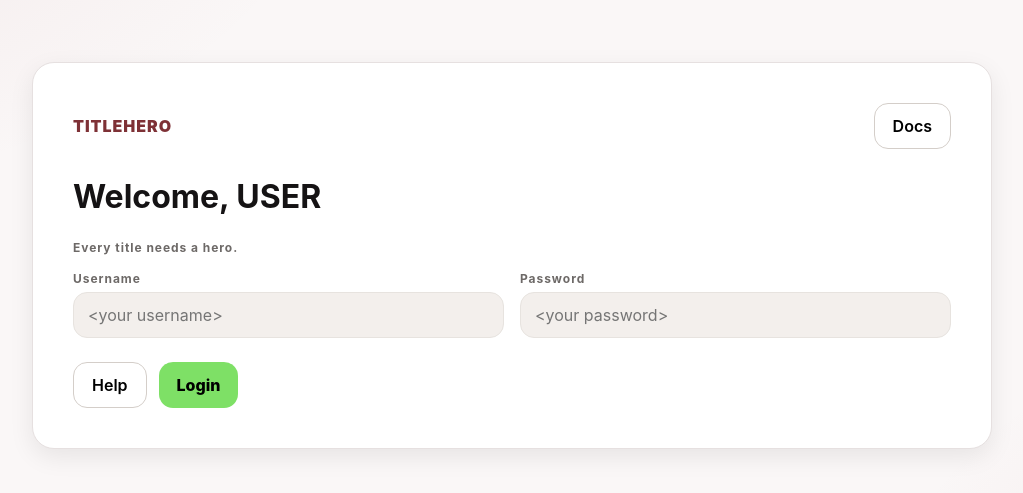
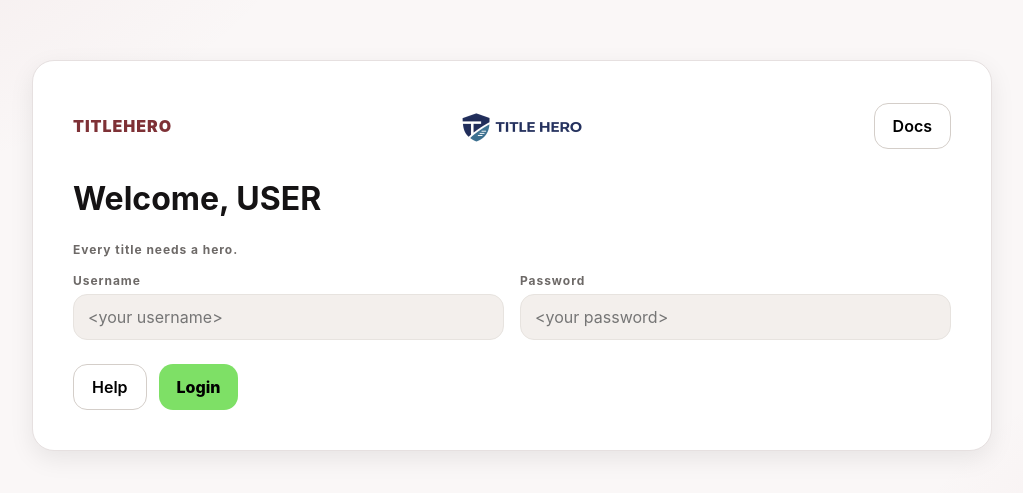
Before and after one commit to ChandlerNgo/TitleHero, a React (Vite) app in the folder client/: page / in a window 1280 px wide. Shown: the part 145-638 px from the top of the page, without its empty margins (128-1151 px from the left). Built offline with nearby package versions, Linux system fonts and the light colour scheme.

Commit message:
updated logo

```diff
--- a/client/src/pages/Dashboard.css
+++ b/client/src/pages/Dashboard.css
@@ -57,6 +57,13 @@
   background: rgba(255,255,255,0.1);
   width: fit-content;
   line-height: 1;
+}
+
+/* Sidebar logo */
+.sidebar-logo {
+  height: 40px;
+  width: auto;
+  object-fit: contain;
 }
 
 /* Upload button in bottom-left corner */
--- a/client/src/pages/Dashboard.tsx
+++ b/client/src/pages/Dashboard.tsx
@@ -628,7 +628,7 @@
     <div className="app">
       {/* Sidebar */}
       <aside className="sidebar">
-        <div className="brand">TITLEHERO</div>
+        <img src="/TITLE HERO TRANSPARENT LOGO.png" alt="Title Hero" className="sidebar-logo"/>
 
         {adminMode && <AdminSignupForm/>}
 
--- a/client/src/pages/Login.css
+++ b/client/src/pages/Login.css
@@ -30,6 +30,12 @@
   font-weight: 900;
   letter-spacing: .06em;
   color: var(--maroon-800);
+}
+
+.welcome-logo {
+  height: 50px;
+  width: auto;
+  object-fit: contain;
 }
 
 .ctas { display: flex; gap: 12px; }
--- a/client/src/pages/Login.tsx
+++ b/client/src/pages/Login.tsx
@@ -64,6 +64,7 @@
       <div className="welcome-card">
         <div className="welcome-head">
           <div className="logo-tag">TITLEHERO</div>
+          <img src="/TITLE HERO TRANSPARENT LOGO.png" alt="Title Hero" className="welcome-logo" />
           <div className="ctas">
             <button className="btn" onClick={() => void 0}>Docs</button>
           </div>
```
Also changed, not shown: client/public/TITLE HERO TRANSPARENT LOGO.png (added).
